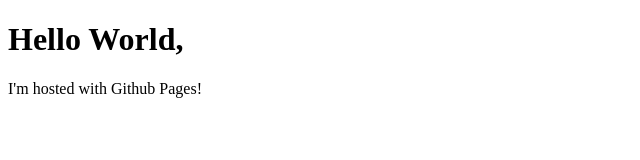
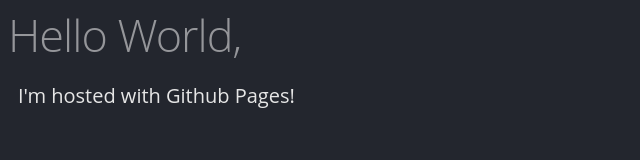
Before and after one commit to RMenini/rmenini.github.io, a plain HTML site: page index.html in a window 1280 px wide. Shown: the whole page, without its empty margins (0-640 px from the left). Drawn offline with Linux system fonts and the light colour scheme.

Commit message:
Update index.html

```diff
--- a/index.html
+++ b/index.html
@@ -1,5 +1,8 @@
 <!DOCTYPE html>
 <html>
+<head>
+<link rel="stylesheet" href="assets/base-styles.css">
+</head>
 <body>
 <h1>Hello World,</h1>
 <p>I'm hosted with Github Pages!</p>
```
